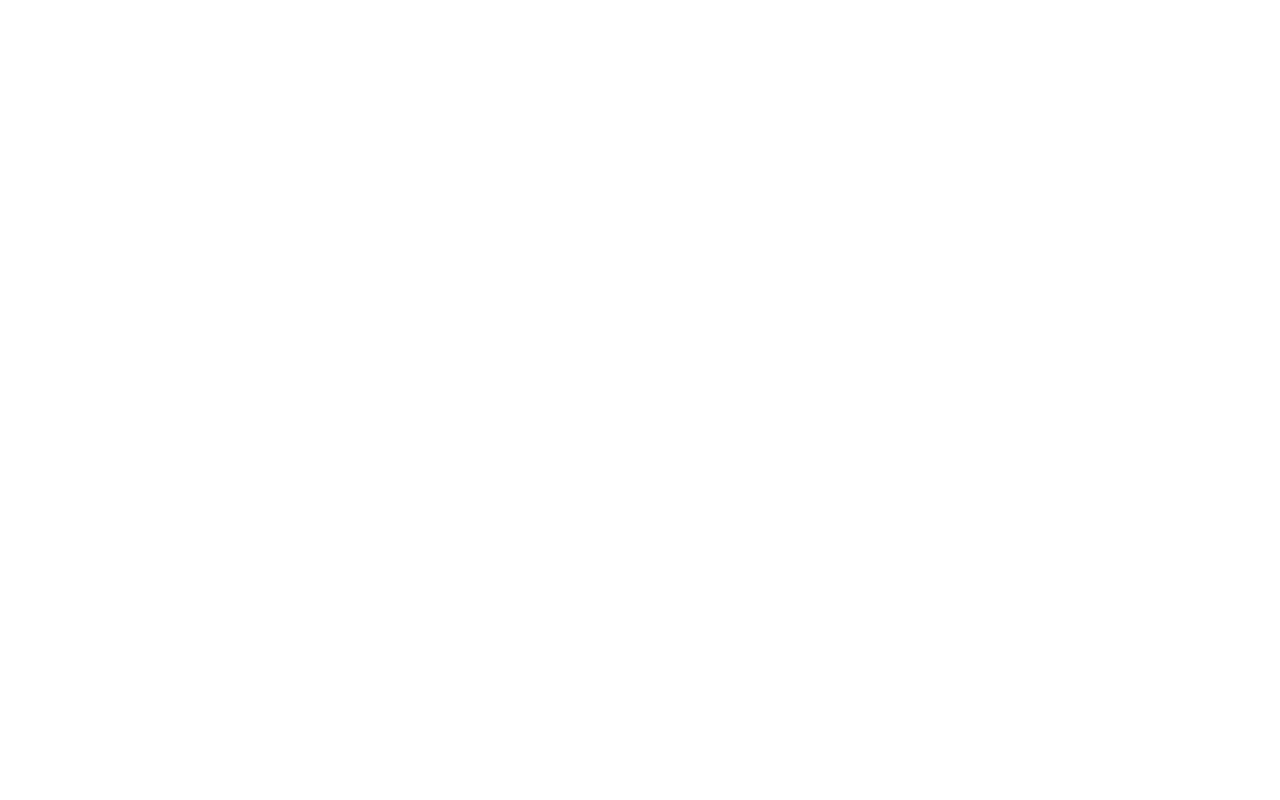
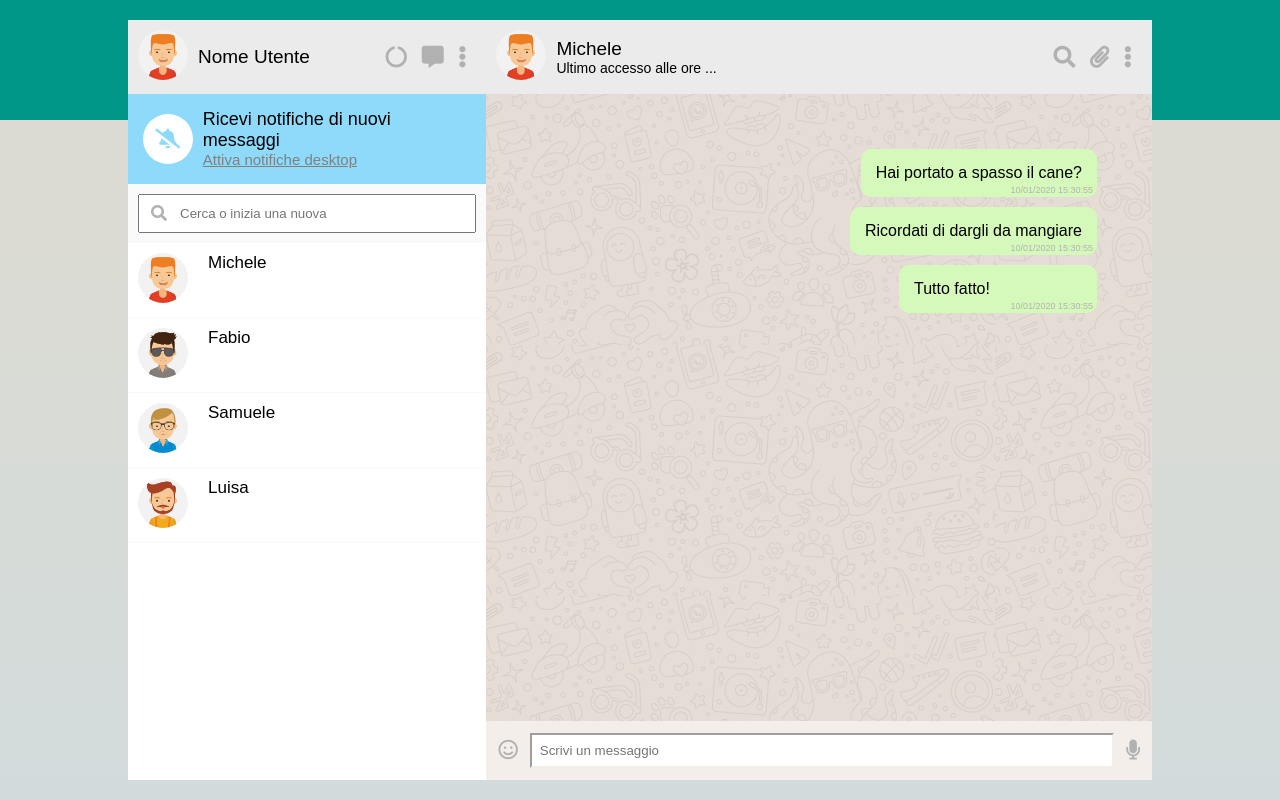
Before and after one commit to LorenzoGirinelli/vue-boolzapp, a plain HTML site: page MILESTONE 2/3/index.html in a window 1280 px wide. Drawn offline with nearby package versions, Linux system fonts and the light colour scheme.

Commit message:
milestone 2-3

```diff
--- /dev/null
+++ b/MILESTONE 2-3/style.css
@@ -0,0 +1,200 @@
+* {
+    margin: 0;
+    padding: 0;
+    box-sizing: border-box;
+}
+body{
+    font-family: Arial, Helvetica, sans-serif;
+}
+.app-wrapper {
+    width: 100%;
+    height: 100vh;
+    background: linear-gradient(to bottom, #009688 0px, #009688 15vh, #dddbd1 15vh, #d2dbdc 100%);
+    display: flex;
+    justify-content: center;
+    align-items: center;
+    min-width: 950px;
+}
+.app-container {
+    width: 80%;
+    height: 95%;
+    display: flex;
+}
+.column-header{
+    display: flex;
+    justify-content: space-between;
+    align-items: center;
+    padding: 10px;
+    background-color: rgba(211, 211, 211, 0.455);
+}
+.column-header-contact {
+    display: flex;
+    justify-content: center;
+    align-items: center;
+}
+.column-header-icon i{
+    padding-right: 10px;
+    font-size: 22px;
+    color: #b1b1b1;
+}
+.header-contact-image img{
+    width: 50px;
+    border-radius: 50%;
+    margin-right: 10px;
+}
+.header-contact-name{
+    font-size: 19px;
+}
+.column-contact-icons{
+    font-size: 22px;
+    color: gray;
+    margin-left: 7px;
+}
+.left-col{
+    width: 35%;
+    height: 100%;
+    float: left;
+    overflow: hidden;
+    display: flex;
+    flex-direction: column;
+    background-color: white;
+}
+/* DISCLAIMER */
+.disclaimer {
+    background-color: #8edafb;
+    padding: 15px;
+    display: flex;
+    align-items: center;
+}
+.disclaimer-logo{
+    width: 60px;
+    height: 60px;
+    width: 50px;
+    height: 50px;
+    border-radius: 50%;
+    display: flex;
+    justify-content: center;
+    align-items: center;
+    margin-right: 10px;
+    background-color: white;
+}
+.disclaimer-logo i{
+    font-size: 25px;
+    font-size: 20px;
+    color: #8edafb;
+}
+.disclaimer-text {
+    font-size: 18px;
+}
+.disclaimer-link a {
+    font-size: 15px;
+    color: gray;
+}
+/* SEARCH AREA */
+.search-area{
+    background-color: #FAFAFA;
+    padding: 10px;
+}
+.search-input-container{
+    position: relative;
+}
+.search-input {
+    width: 100%;
+    padding: 10px 7px 10px 40px;
+}
+.search-lens{
+    position: absolute;
+    top: 11px;
+    left: 13px;
+    color: #b1b1b1;
+}
+/* Contacts */
+.contacts{
+    flex-grow: 1;
+    overflow-y: auto;
+}
+.contact{
+    padding: 16px;
+    padding: 10px;
+    border-bottom: 1px solid #FAFAFA;
+}
+.contact-info{
+    display: flex;
+    margin-bottom: 10px;
+}
+.contact-name{
+    font-size: 17px;
+    margin-left: 10px;
+}
+.contact-image img{
+    width: 50px;
+    border-radius: 50%;
+    margin-right: 10px;
+}
+.contact-date{
+    font-size: 14px;
+}
+.right-col{
+    width: 65%;
+    height: 100%;
+    float: left;
+    overflow: hidden;
+    display: flex;
+    flex-direction: column;
+    background-color: white;
+}
+.message-container{
+    flex-grow: 1;
+    background-image: url("mine.jpg");
+    padding: 50px;
+    overflow-y: auto;
+}
+.message-actions{
+    display: flex;
+    justify-content: space-between;
+    align-items: center;
+    padding: 12px;
+    background-color: #f3eeea;
+}
+.message-actions-input{
+    flex-grow: 1;
+    padding: 0 12px;
+    border-color: #f3eeea;
+}
+.message-actions-input input{
+    width: 100%;
+    padding: 8px;
+
+    border-color: #f3eeea;
+}
+.message-actions-icon{
+    font-size: 20px;
+    color: #b1b1b1;
+}
+.message{
+    position: relative;
+    background-color: white;
+    padding: 15px;
+    border-radius: 10px;
+    max-width: 45%;
+    min-width: 35%;
+    display: inline-block;
+    margin: 5px;
+}
+.message.sent{
+    float: right;
+    clear: both;
+    background-color: #d5f9ba;
+}
+.message.received{
+    float: left;
+    clear: both;
+    background-color: white;
+}
+.message-date{
+    position: absolute;
+    bottom: 2px;
+    right: 4px;
+    font-size: 9px;
+    color: #b1b1b1;
+}
--- a/MILESTONE 2/3/index.html
+++ b/MILESTONE 2/3/index.html
@@ -92,11 +92,11 @@
                     </div>
                     <!-- Messages -->
                     <div class="message-container">
-                        <div v-for="message in contacts[activeContact].message-container" class="message sent">
+                        <div v-for="message in contacts[activeContact].messages" class="message sent">
                             {{ message.text }}
-
                             <div class="message-date">
                                 10/01/2020 15:30:55
+                            </div>
                         </div>
                     </div>
                     <div class="message-actions">
@@ -117,7 +117,6 @@
                 </div>
             </div>
         </div>
-        </div>
     <script src="script.js"></script>
 </body>
 </html>
```
Also changed, not shown: MILESTONE 2-3/script.js (added, +120 -0 lines). Lines whose indentation alone changed are shown as unchanged.
